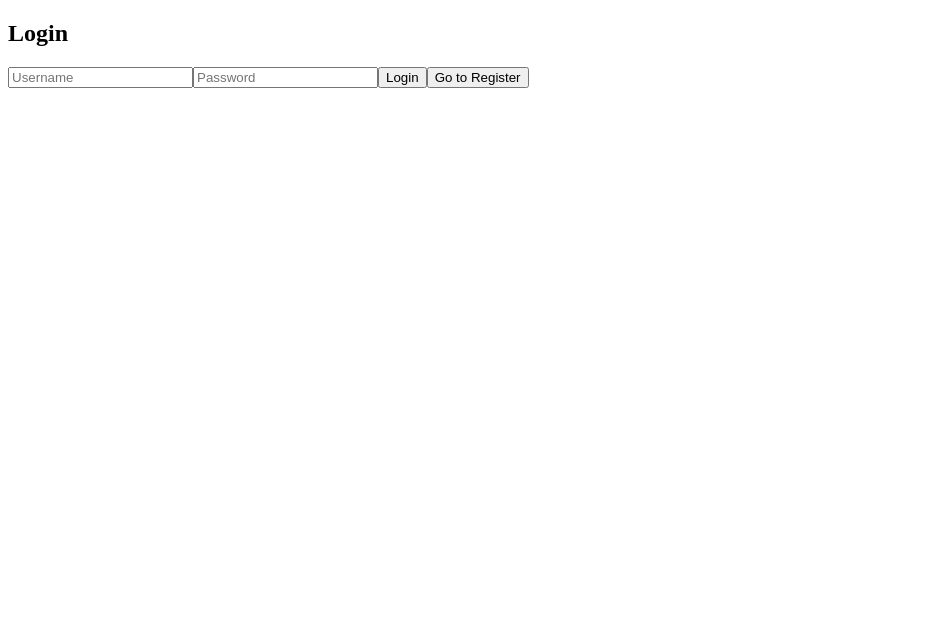
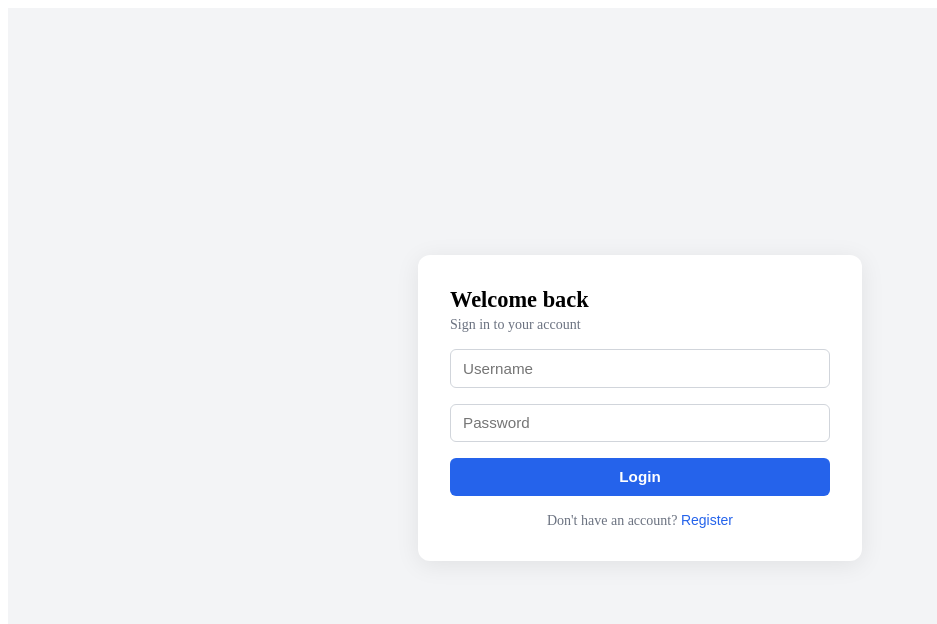
Before and after one commit to Teddylemon1020/LOAN_TRACKER, a React (Vite) app in the folder client/: page /login in a window 1280 px wide. Shown: the top 624 px of the page, without its empty margins (0-937 px from the left). Built offline with nearby package versions, Linux system fonts and the light colour scheme.

Commit message:
fix: redesign login and register

```diff
--- a/client/src/LoginRegister.tsx
+++ b/client/src/LoginRegister.tsx
@@ -78,30 +78,83 @@ function LoginRegister() {
 
 
 
+  const inputStyle: React.CSSProperties = {
+    width: "100%",
+    padding: "0.6rem 0.75rem",
+    borderRadius: "6px",
+    border: "1px solid #d1d5db",
+    fontSize: "0.95rem",
+    outline: "none",
+    boxSizing: "border-box",
+  };
+
+  const primaryBtn: React.CSSProperties = {
+    width: "100%",
+    padding: "0.65rem",
+    borderRadius: "6px",
+    border: "none",
+    background: "#2563eb",
+    color: "#fff",
+    fontSize: "0.95rem",
+    cursor: "pointer",
+    fontWeight: 600,
+  };
+
+  const linkBtn: React.CSSProperties = {
+    background: "none",
+    border: "none",
+    color: "#2563eb",
+    cursor: "pointer",
+    fontSize: "0.875rem",
+    padding: 0,
+  };
+
   return (
-    <div>
-      {loading && <p>Loading...</p>}
-      {error && <p>{error}</p>}
+    <div style={{ minHeight: "100vh", display: "flex", alignItems: "center", justifyContent: "center", background: "#f3f4f6" }}>
+      <div style={{ background: "#fff", borderRadius: "12px", padding: "2rem", width: "100%", maxWidth: "380px", boxShadow: "0 4px 24px rgba(0,0,0,0.08)", display: "flex", flexDirection: "column", gap: "1rem" }}>
 
         {inSignup ? (
           <>
-          <h2>Register</h2>
-          <input placeholder="Username" value={signup.username} onChange={e => setSignup({...signup, username: e.target.value})} />
-          <input placeholder="Email" value={signup.email} onChange={e => setSignup({...signup, email: e.target.value})} />
-          <input placeholder="Password" type="password" value={signup.password} onChange={e => setSignup({...signup, password: e.target.value})} />
-          <input placeholder="Confirm Password" type="password" value={signup.confirmpassword} onChange={e => setSignup({...signup, confirmpassword: e.target.value})} />
-          <button onClick={handSignup}>Register</button>
-          <button onClick={() => { setInSignup(false); setInLogIn(true); }}>Go to Login</button>
+            <div>
+              <h2 style={{ margin: 0, fontSize: "1.4rem" }}>Create account</h2>
+              <p style={{ margin: "0.25rem 0 0", color: "#6b7280", fontSize: "0.875rem" }}>Fill in the details below to register</p>
+            </div>
+
+            {error && <p style={{ margin: 0, color: "#dc2626", fontSize: "0.875rem" }}>{error}</p>}
+
+            <input style={inputStyle} placeholder="Username" value={signup.username} onChange={e => setSignup({...signup, username: e.target.value})} />
+            <input style={inputStyle} placeholder="Email" value={signup.email} onChange={e => setSignup({...signup, email: e.target.value})} />
+            <input style={inputStyle} placeholder="Password" type="password" value={signup.password} onChange={e => setSignup({...signup, password: e.target.value})} />
+            <input style={inputStyle} placeholder="Confirm Password" type="password" value={signup.confirmpassword} onChange={e => setSignup({...signup, confirmpassword: e.target.value})} />
+
+            <button style={primaryBtn} onClick={handSignup} disabled={loading}>{loading ? "Registering..." : "Register"}</button>
+
+            <p style={{ margin: 0, textAlign: "center", fontSize: "0.875rem", color: "#6b7280" }}>
+              Already have an account?{" "}
+              <button style={linkBtn} onClick={() => { setInSignup(false); setInLogIn(true); }}>Login</button>
+            </p>
           </>
         ) : (
           <>
-          <h2>Login</h2>
-          <input placeholder="Username" value={login.username} onChange={e => setLogin({...login, username: e.target.value})} />
-          <input placeholder="Password" type="password" value={login.password} onChange={e => setLogin({...login, password: e.target.value})} />
-          <button onClick={handleLogin}>Login</button>
-          <button onClick={() => { setInLogIn(false); setInSignup(true); }}>Go to Register</button>
+            <div>
+              <h2 style={{ margin: 0, fontSize: "1.4rem" }}>Welcome back</h2>
+              <p style={{ margin: "0.25rem 0 0", color: "#6b7280", fontSize: "0.875rem" }}>Sign in to your account</p>
+            </div>
+
+            {error && <p style={{ margin: 0, color: "#dc2626", fontSize: "0.875rem" }}>{error}</p>}
+
+            <input style={inputStyle} placeholder="Username" value={login.username} onChange={e => setLogin({...login, username: e.target.value})} />
+            <input style={inputStyle} placeholder="Password" type="password" value={login.password} onChange={e => setLogin({...login, password: e.target.value})} />
+
+            <button style={primaryBtn} onClick={handleLogin} disabled={loading}>{loading ? "Signing in..." : "Login"}</button>
+
+            <p style={{ margin: 0, textAlign: "center", fontSize: "0.875rem", color: "#6b7280" }}>
+              Don't have an account?{" "}
+              <button style={linkBtn} onClick={() => { setInLogIn(false); setInSignup(true); }}>Register</button>
+            </p>
           </>
         )}
+      </div>
     </div>
   )
 
```
Lines whose indentation alone changed are shown as unchanged.
